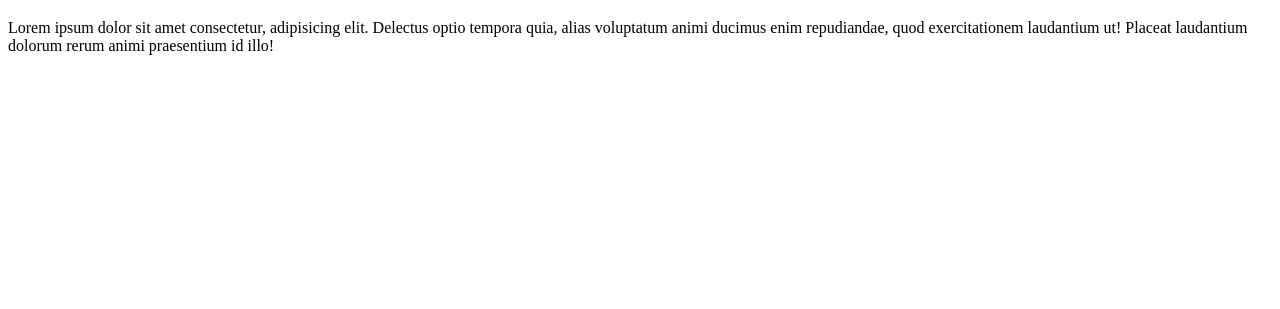
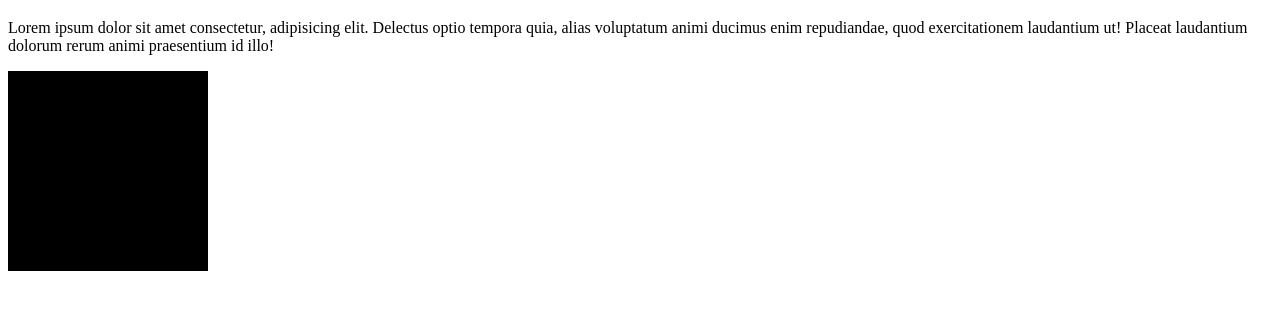
Before and after one commit to papul369/test-git, a plain HTML site: page index.html in a window 1280 px wide. Shown: the part 61-370 px from the top of the page. Drawn offline with Linux system fonts and the light colour scheme.

Commit message:
added css code

```diff
--- a/index.html
+++ b/index.html
@@ -9,5 +9,9 @@
 <body>
     <h1>Hello World</h1>
     <p>Lorem ipsum dolor sit amet consectetur, adipisicing elit. Delectus optio tempora quia, alias voluptatum animi ducimus enim repudiandae, quod exercitationem laudantium ut! Placeat laudantium dolorum rerum animi praesentium id illo!</p>
+
+    <div class="pk">
+
+    </div>
 </body>
 </html>
--- a/style.css
+++ b/style.css
@@ -0,0 +1,5 @@
+.pk{
+    height: 200px;
+    width: 200px;
+    background: black;
+}
```
